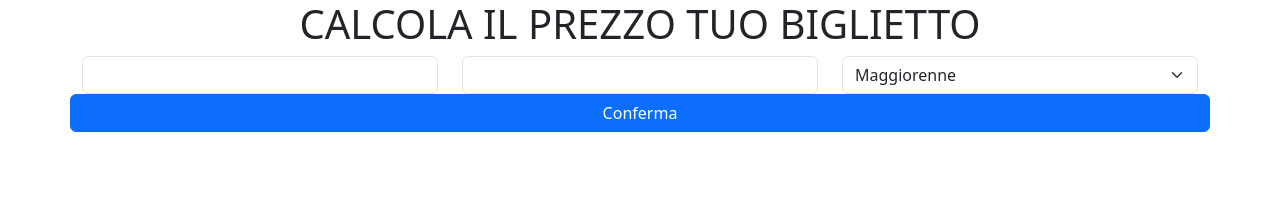
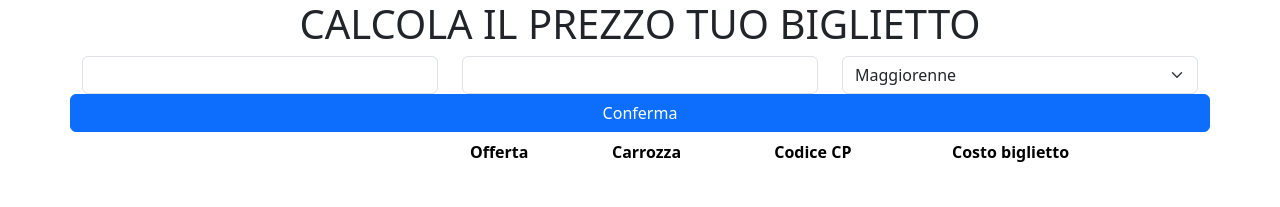
Before and after one commit to Alethepata/js-biglietto-treno-form, a plain HTML site: page index.html in a window 1280 px wide. Drawn offline with nearby package versions, Linux system fonts and the light colour scheme.

Commit message:
[Edit] 2° row tables

```diff
--- a/index.html
+++ b/index.html
@@ -34,14 +34,28 @@
         </div>
 
         <div class="row">
-            <div class="col">
+            <div class="col-4">
                 <h1 class="nome"></h1>
             </div>
             <div class="col">
-                <h1 class="km"></h1>
-            </div>
-            <div class="col">
-                <h1 class="age"></h1>
+                <table class="table table-borderless">
+                    <thead>
+                      <tr>
+                        <th scope="col">Offerta</th>
+                        <th scope="col">Carrozza</th>
+                        <th scope="col">Codice CP</th>
+                        <th scope="col">Costo biglietto</th>
+                      </tr>
+                    </thead>
+                    <tbody>
+                      <tr>
+                        <td class="offerta"></td>
+                        <td class="carrozza"></td>
+                        <td class="codice"></td>
+                        <td class="costo"></td>
+                      </tr>
+                    </tbody>
+                  </table>
             </div>
         </div>
     </div>
```
